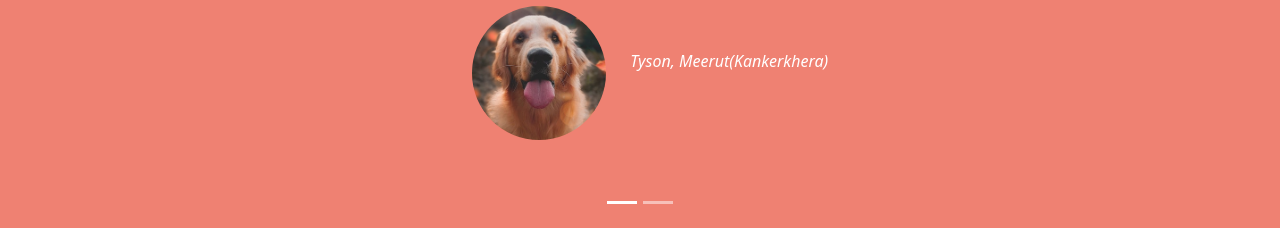
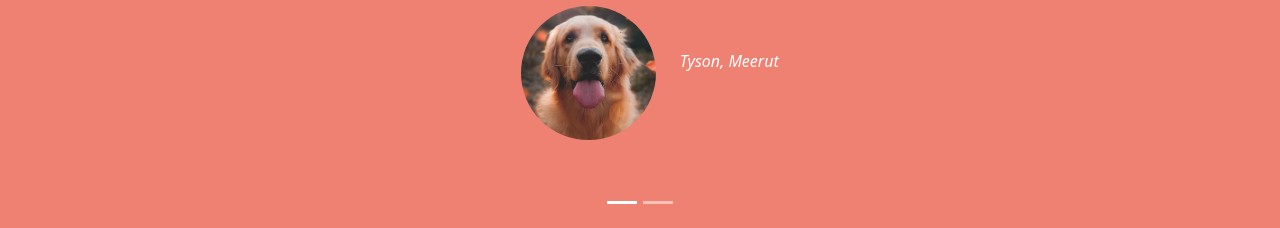
Before and after one commit to manishtomarr1/tindog, a plain HTML site: page index.html in a window 1280 px wide. Shown: the part 1300-1528 px from the top of the page. Drawn offline with nearby package versions, Linux system fonts and the light colour scheme.

Commit message:
Update index.html

```diff
--- a/index.html
+++ b/index.html
@@ -109,7 +109,7 @@
         <div class="carousel-item active">
           <h2>I no longer have to sniff other dogs for love. I've found the hottest Corgi on TinDog. Woof.</h2>
           <img class="test-img" src="images/dog-img.jpg" alt="dog-profile">
-          <em>Tyson, Meerut(Kankerkhera)</em>
+          <em>Tyson, Meerut</em>
 
         </div>
         <div class="carousel-item">
```
